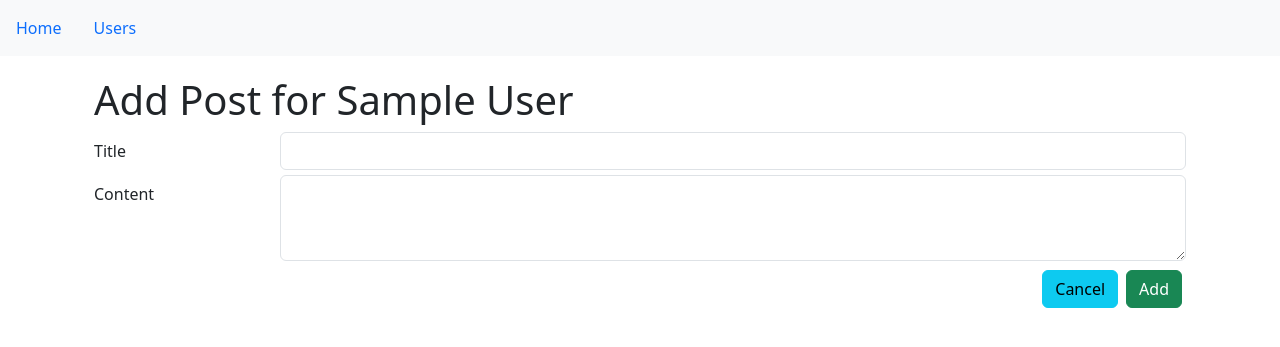
After one commit to theandrewmo/blogly, a Flask app: page /users/1/posts/new in a window 1280 px wide. The commit adds this page. Shown: the top 347 px of the page. Run offline with Flask 3, Linux system fonts and the light colour scheme; tables that the repository leaves empty hold one stand-in row (values such as "Sample post").

Commit message:
through step 2 of exercise including extras

```diff
--- a/app.py
+++ b/app.py
@@ -2,10 +2,12 @@
 
 from flask import Flask, request, render_template, redirect, flash, session
 from flask_debugtoolbar import DebugToolbarExtension
-from models import db, connect_db, User
+from models import db, connect_db, User, Post
+# from config import Config
 
 app = Flask(__name__)
 app.app_context().push()
+
 
 app.config['SQLALCHEMY_DATABASE_URI'] = 'postgresql:///blogly'
 app.config['SQLALCHEMY_TRACK_MODIFICATIONS'] = False
@@ -23,12 +25,11 @@ db.create_all()
 
 @app.route('/')
 def index():
-    """ Shows index page with all users in db """
+    """ Shows homepage with most recent posts (limit 5) """
 
-    # users = User.query.all()
+    recent_posts = Post.query.order_by(Post.created_at.desc()).limit(5).all()
 
-    # return render_template('base.html', users=users)
-    return redirect('/users')
+    return render_template('homepage.html', recent_posts=recent_posts)
 
 @app.route('/users')
 def show_all_users():
@@ -40,13 +41,13 @@ def show_all_users():
 
 @app.route('/users/new')
 def show_form():
-    """ shows form to create new user"""
+    """ shows form to create user """
 
     return render_template('create_user.html')
 
 @app.route('/users/new', methods=["POST"])
 def create_user():
-    """ creates a new user """
+    """ create new user """
 
     first_name = request.form['first_name']
     last_name = request.form['last_name']
@@ -58,6 +59,8 @@ def create_user():
     new_user = User(first_name=first_name, last_name=last_name, image_url=image_url)
     db.session.add(new_user)
     db.session.commit()
+    if new_user:
+        flash('new user added successfully')
 
     return redirect('/users')
 
@@ -66,8 +69,9 @@ def show_user(user_id):
     """ Shows user details for user """
 
     user = User.query.get_or_404(user_id)
+    posts = Post.query.filter_by(user_id=user_id).all()
 
-    return render_template('details.html', user=user)
+    return render_template('details.html', user=user, posts=posts)
 
 @app.route('/users/<int:user_id>/edit')
 def show_edit(user_id):
@@ -96,6 +100,8 @@ def show_edit_user(user_id):
 
     db.session.add(user)
     db.session.commit()
+    if user:
+        flash('user edited successfully')
 
     return redirect('/users')
 
@@ -108,5 +114,83 @@ def delete_user(user_id):
 
     User.query.filter_by(id=user.id).delete()
     db.session.commit()
+    if user:
+        flash('user deleted successfully')
 
     return redirect('/users')
+
+
+@app.route('/users/<int:user_id>/posts/new')
+def show_add_post(user_id):
+    """ Shows form to add new post """
+
+    user = User.query.get_or_404(user_id)
+
+    return render_template('add_post.html', user=user)
+
+@app.route('/users/<int:user_id>/posts/new', methods=["POST"])
+def add_new_post(user_id):
+    """ Handles add new post """
+
+    title = request.form['title']
+    content = request.form['content']
+
+    new_post = Post(title=title, content=content, user_id=user_id)
+    db.session.add(new_post)
+    db.session.commit()
+    if new_post:
+        flash('new post added successfully')
+
+    return redirect(f'/users/{user_id}')
+
+@app.route('/posts/<int:post_id>')
+def show_post(post_id):
+    """ Shows post detail """
+
+    post = Post.query.get_or_404(post_id)
+
+    return render_template('post_details.html', post=post)
+
+@app.route('/posts/<int:post_id>/edit')
+def show_post_edit_form(post_id):
+    """ Shows edit form for post editing """
+
+    post = Post.query.get_or_404(post_id)
+
+    return render_template('edit_post.html', post=post)
+
+@app.route('/posts/<int:post_id>/edit', methods=["POST"])
+def handle_post_edit(post_id):
+    """ Handles post editing """
+
+    title = request.form['title']
+    content = request.form['content']
+
+    post = Post.query.filter_by(id=post_id).one_or_none()
+    if title:
+        post.title = title
+    if content:
+        post.content = content
+    db.session.commit()
+    if post:
+        flash('post edited successfully')
+
+    return redirect(f'/posts/{post_id}')
+
+@app.route('/posts/<int:post_id>/delete', methods=["POST"])
+def delete_post(post_id):
+    """ Handles post editing """
+
+    post = Post.query.get(post_id)
+    user = post.users.id
+    Post.query.filter_by(id=post_id).delete()
+    db.session.commit()
+    if post:
+        flash('post deleted successfully')
+
+    return redirect(f'/users/{user}')
+
+@app.errorhandler(404)
+def page_not_found(e):
+
+    return render_template('404.html')
--- a/models.py
+++ b/models.py
@@ -1,5 +1,6 @@
 """Models for Blogly."""
 from flask_sqlalchemy import SQLAlchemy
+from datetime import datetime
 
 #initialize variable and store what runs from SQLAlchemy()
 db = SQLAlchemy()
@@ -27,9 +28,39 @@ class User(db.Model):
 
     image_url = db.Column(db.String(500))
 
+    def __repr__(self):
+        return f'<User {self.first_name} {self.last_name}>'
+
     @property
     def full_name(self):
         return f'{self.first_name} {self.last_name}'
 
     def get_full_name(self):
         return f'{self.first_name} {self.last_name}'
+
+class Post(db.Model):
+    """  Post """
+
+    __tablename__ = 'posts'
+
+    id = db.Column(db.Integer,
+                   primary_key=True,
+                   autoincrement=True)
+
+    title = db.Column(db.String(30),
+                      nullable = False)
+
+    content = db.Column(db.String(5000))
+
+    created_at = db.Column(db.DateTime, default=datetime.utcnow)
+
+    user_id = db.Column(db.Integer,
+                        db.ForeignKey('users.id', ondelete="CASCADE"))
+
+    users = db.relationship('User', backref='posts')
+
+    def friendly_created_at(self):
+        return self.created_at.strftime('%b %d, %Y %I:%M %p')
+
+    def __repr__(self):
+        return f'<Post {self.title} {self.content} {self.users} {self.created_at}>'
--- a/static/app.css
+++ b/static/app.css
@@ -5,3 +5,7 @@
 .container {
     margin-top: 20px;
 }
+
+.row {
+    margin-bottom: 5px;
+}
--- /dev/null
+++ b/templates/add_post.html
@@ -0,0 +1,28 @@
+{% extends 'base.html' %}
+
+{% block add_post %}
+
+<div class="container">
+    <h1>Add Post for {{user.get_full_name()}}</h1>
+    <form action="/users/{{user.id}}/posts/new" method="POST">
+        <div class="form-group row">
+            <label for="title" class="col-sm-2 col-form-label">Title</label>
+            <div class="col-sm-10">
+                <input type="text" class='form-control' name="title" id="title" maxlength=30 placeholder="" required>
+            </div>
+        </div>
+        <div class="form-group row">
+            <label for="content" class="col-sm-2 col-form-label">Content</label>
+            <div class="col-sm-10">
+                <textarea class='form-control' name="content" id="content" maxlength=5000 placeholder="" rows="3" required></textarea>
+            </div>
+        </div>
+        <div class="d-flex justify-content-end">
+            <a class='btn btn-info' href="/users/{{user.id}}">Cancel</a>
+            <button type="submit" class='btn btn-success'>Add</button>
+        </div>
+    </form>
+</div>
+
+
+{% endblock %}
--- a/templates/base.html
+++ b/templates/base.html
@@ -9,7 +9,20 @@
     <title>Blogly</title>
 </head>
 <body>
+    <nav class="navbar navbar-expand-lg navbar-light bg-light">
+        <ul class="nav">
+            <li class="nav-item">
+                <a class="nav-link" href="/">Home</a>
+            </li>
+            <li class="nav-item">
+                <a class="nav-link" href="/users">Users</a>
+            </li>
+        </ul>
+    </nav>
     <div class="container">
+        {% block homepage %}
+        {% endblock %}
+
         {% block users %}
         {% endblock %}
 
@@ -21,6 +34,19 @@
 
         {% block create_user %}
         {% endblock %}
+
+        {% block add_post %}
+        {% endblock %}
+
+        {% block post_details %}
+        {% endblock %}
+
+        {% block edit_post %}
+        {% endblock %}
+
+        {% block err %}
+        {% endblock %}
+
     </div>
 </body>
 </html>
--- a/templates/create_user.html
+++ b/templates/create_user.html
@@ -6,15 +6,15 @@
     <form action="/users/new" method="POST">
         <div class="form-group">
             <label for="first_name">First Name</label>
-            <input type="text" class='form-control' name="first_name" id="first_name" placeholder="Enter a first name" required>
+            <input type="text" class='form-control' name="first_name" id="first_name" maxlength=30 placeholder="Enter a first name" required>
         </div>
         <div class="form-group">
             <label for="last_name">Last Name</label>
-            <input type="text" class='form-control' name="last_name" id="last_name" placeholder="Enter a last name">
+            <input type="text" class='form-control' name="last_name" id="last_name" maxlength=30 placeholder="Enter a last name">
         </div>
         <div class="form-group">
             <label for="image_url">Image URL</label>
-            <input type="url" class='form-control' name="image_url" id="image_url" placeholder="Provide an image of this user">
+            <input type="url" class='form-control' name="image_url" id="image_url" maxlength=500 placeholder="Provide an image of this user">
         </div>
         <div class="d-flex justify-content-end">
             <button type="submit" class='btn btn-success'>Add</button>
```
Also changed, not shown: config.py (added, +7 -0 lines), seed.py (+12 -1 lines), templates/404.html (added, +9 -0 lines), templates/details.html (+19 -1 lines), templates/edit_post.html (added, +25 -0 lines), templates/homepage.html (added, +13 -0 lines), templates/post_details.html (added, +23 -0 lines), templates/users.html (+7 -1 lines), test_flask.py (+51 -10 lines), tests/test_config.py (added, +10 -0 lines).
